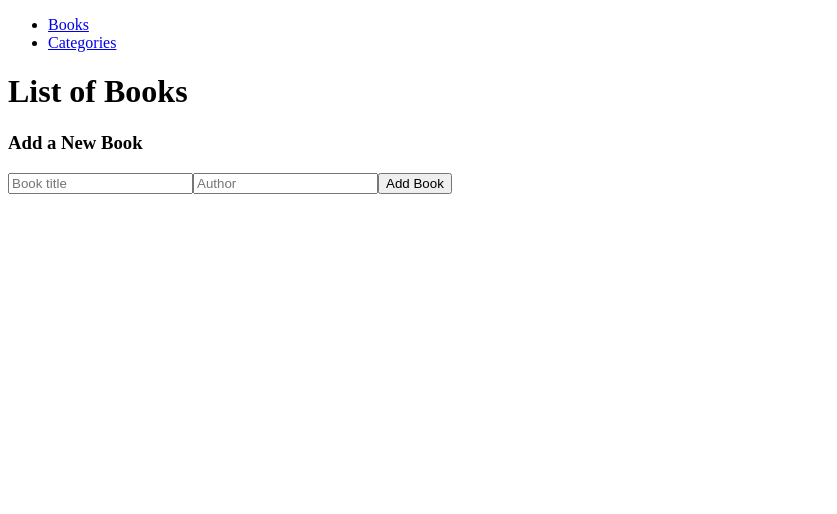
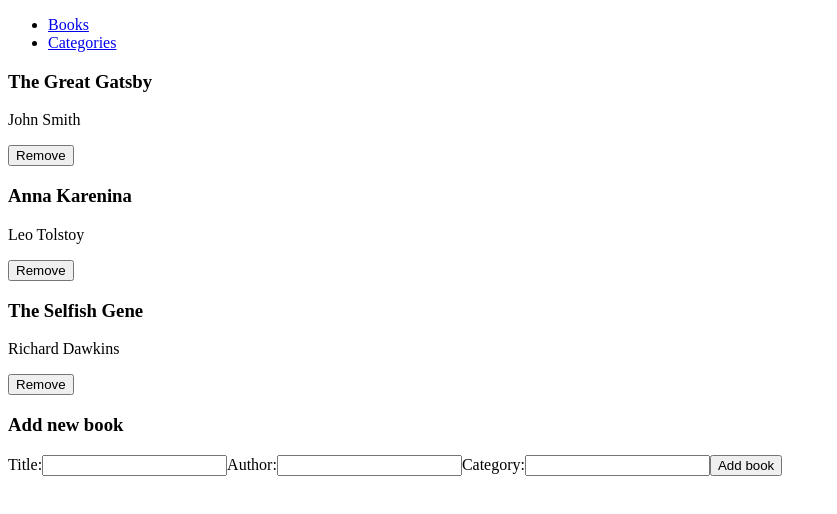
Before and after one commit to djo1975/Bookstore, a React (Create React App) app: page /books in a window 1280 px wide. Shown: the top 514 px of the page, without its empty margins (0-837 px from the left). Built offline with nearby package versions, Linux system fonts and the light colour scheme.

Commit message:
Just some test

```diff
--- a/src/App.js
+++ b/src/App.js
@@ -14,7 +14,7 @@ function App() {
         <div>
           <Navbar />
           <Routes>
-            <Route path="/" element={<Books />} />
+            <Route path="/" element={<Navbar />} />
             <Route path="/books" element={<Books />} />
             <Route path="/categories" element={<Categories />} />
           </Routes>
--- a/src/components/Books.js
+++ /dev/null
@@ -1,29 +0,0 @@
-import React, { useState } from 'react';
-import { v4 as uuidv4 } from 'uuid'; // dodajte ovu liniju
-
-import Book from './Book';
-import Form from './Form';
-
-function Books() {
-  const [books, setBooks] = useState([]);
-
-  const handleAddBook = (title, author) => {
-    setBooks([...books, { title, author, id: uuidv4() }]); // dodajte id koristeći uuid
-  };
-
-  return (
-    <div>
-      <h1>List of Books</h1>
-      <ul>
-        {books.map((book) => (
-          <li key={book.id}>
-            <Book title={book.title} author={book.author} />
-          </li>
-        ))}
-      </ul>
-      <Form handleAddBook={handleAddBook} />
-    </div>
-  );
-}
-
-export default Books;
--- /dev/null
+++ b/src/components/Books.jsx
@@ -0,0 +1,24 @@
+import { useSelector } from 'react-redux';
+import Book from './Book';
+import Form from './Form';
+
+const Books = () => {
+  // const dispatch = useDispatch();
+  const { books } = useSelector((state) => state.books);
+  return (
+    <>
+      {books.map((book) => (
+        <Book
+          key={book.item_id}
+          id={book.item_id}
+          category={book.category}
+          title={book.title}
+          author={book.author}
+        />
+      ))}
+      <Form />
+    </>
+  );
+};
+
+export default Books;
--- a/src/components/Categories.js
+++ b/src/components/Categories.js
@@ -1,10 +1,22 @@
 import React from 'react';
+import { useDispatch, useSelector } from 'react-redux';
+import { checkStatus } from '../redux/categories/categoriesSlice';
 
 function Categories() {
+  const dispatch = useDispatch();
+  const { status } = useSelector((state) => state.categories);
+
+  const handleCheckStatus = () => {
+    dispatch(checkStatus());
+  };
+
   return (
     <div>
       <h1>Categories</h1>
-      <button type="button">Check status</button>
+      <button type="button" onClick={handleCheckStatus}>Check status</button>
+      <p>
+        {status}
+      </p>
     </div>
   );
 }
--- a/src/components/Form.js
+++ b/src/components/Form.js
@@ -1,53 +1,39 @@
-import { useState } from 'react';
-import { useNavigate } from 'react-router-dom';
+import React, { useState } from 'react';
+import { useDispatch } from 'react-redux';
+import { addBook } from '../redux/books/BooksSlices';
 
 const Form = () => {
-  const [state, setState] = useState({
-    title: '',
-    author: '',
-  });
+  const [book, setBook] = useState({ title: '', author: '', category: '' });
+  const dispatch = useDispatch();
 
-  const navigate = useNavigate();
-
-  const handleChange = (e) => {
-    setState({
-      ...state,
-      [e.target.name]: e.target.value,
-    });
+  const handleChange = (event) => {
+    const { name, value } = event.target;
+    setBook((prevState) => ({ ...prevState, [name]: value }));
   };
 
-  const handleSubmit = (e) => {
-    e.preventDefault();
-    console.log(state); // log the form data for testing
-    // TODO: add code to submit the form data to the server
-    navigate('/books'); // redirect to the books page
+  const handleSubmit = (event) => {
+    event.preventDefault();
+    dispatch(addBook(book));
+    setBook({ title: '', author: '', category: '' });
   };
 
   return (
-    <>
-      <h3>Add a New Book</h3>
     <form onSubmit={handleSubmit}>
+      <h3>Add new book</h3>
       <label htmlFor="title">
-          <input
-            placeholder="Book title"
-            name="title"
-            type="text"
-            value={state.title}
-            onChange={handleChange}
-          />
+        Title:
+        <input type="text" name="title" value={book.title} onChange={handleChange} />
       </label>
       <label htmlFor="author">
-          <input
-            placeholder="Author"
-            name="author"
-            type="text"
-            value={state.author}
-            onChange={handleChange}
-          />
+        Author:
+        <input type="text" name="author" value={book.author} onChange={handleChange} />
       </label>
-        <button type="submit">Add Book</button>
+      <label htmlFor="category">
+        Category:
+        <input type="text" name="category" value={book.category} onChange={handleChange} />
+      </label>
+      <button type="submit">Add book</button>
     </form>
-    </>
   );
 };
 
```
Also changed, not shown: App.js (added, +25 -0 lines), index.js (added, +10 -0 lines). Lines whose indentation alone changed are shown as unchanged.
